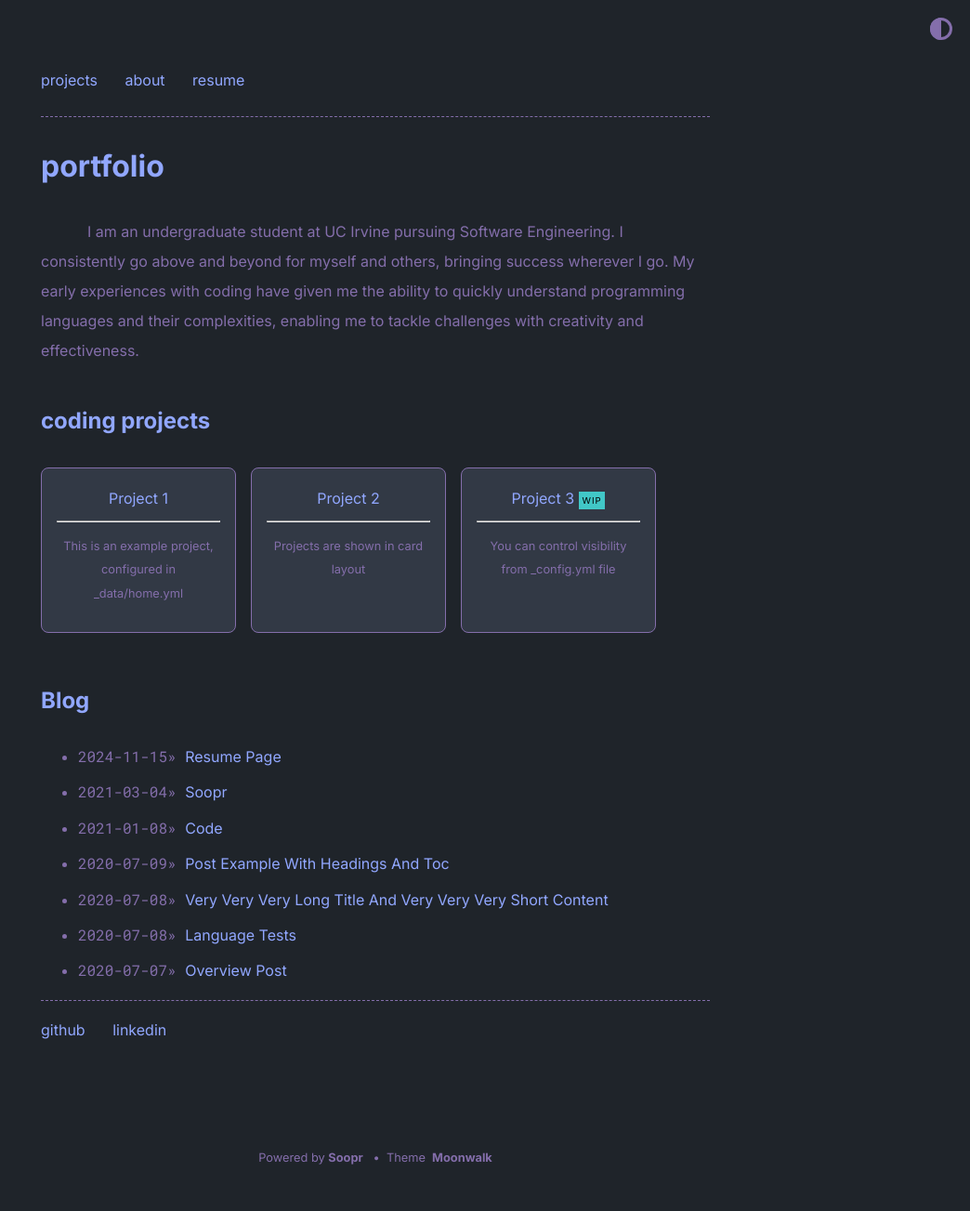
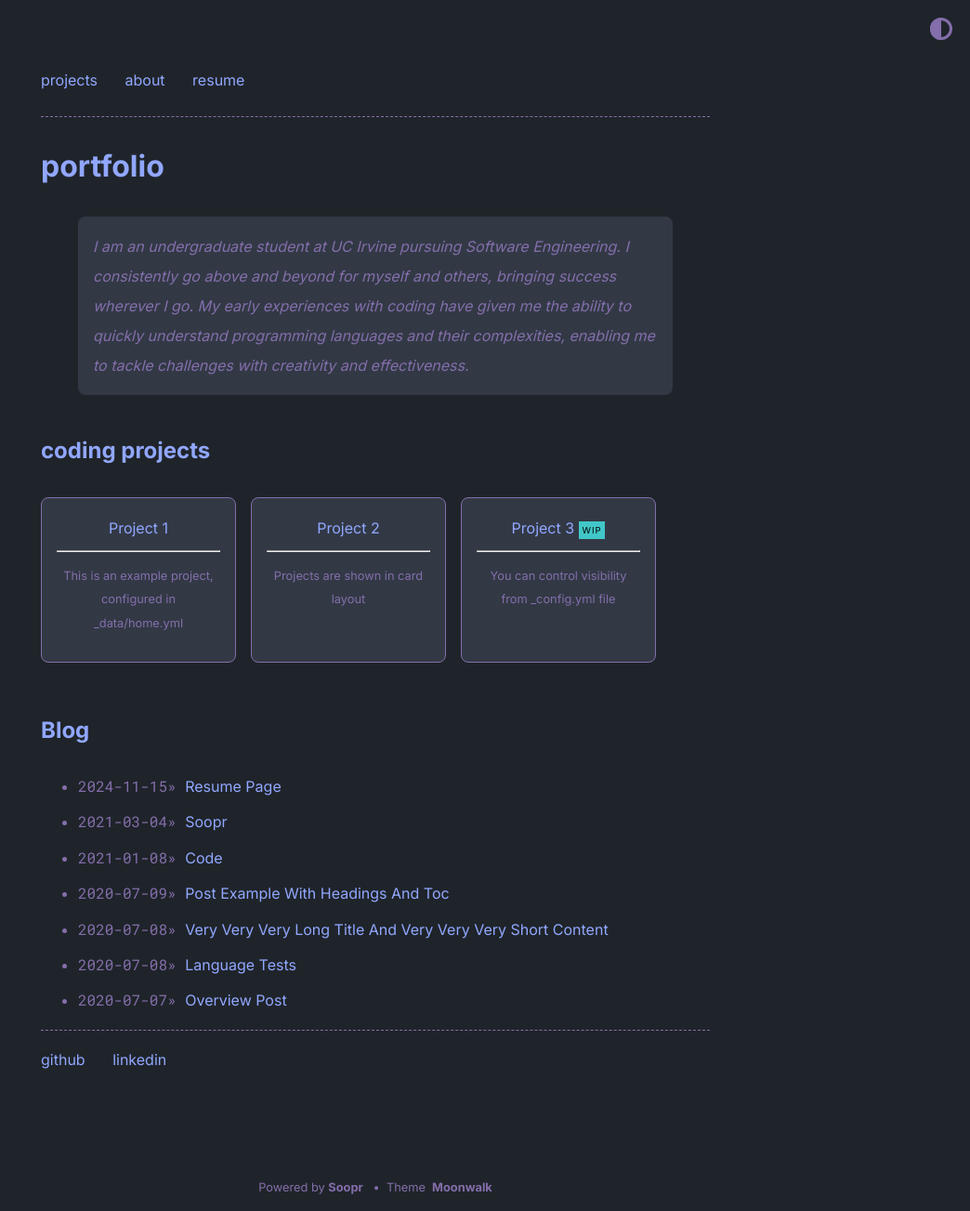
Before and after one commit to jshields06/jshields06.github.io, a Jekyll site: the page built from index.md, in a window 1280 px wide. Shown: the whole page at 93% size, without its empty margins (236-1280 px from the left). Built offline with Jekyll 4.4.1, drawn with Linux system fonts in a browser that asks for light colours; before the commit the page ends 1271 px from its top, so only the background shows below that.

Commit message:
indent whole paragraph

```diff
--- a/_layouts/home.html
+++ b/_layouts/home.html
@@ -10,7 +10,7 @@ layout: default
 
     <h1>{{ site.title }}</h1>
     {% if site.theme_config.show_description == true %}
-    <p class="indent">{{ site.description }}</p>
+    <blockquote>{{ site.description }}</blockquote>
     {% endif %}
 </header>
 
```
